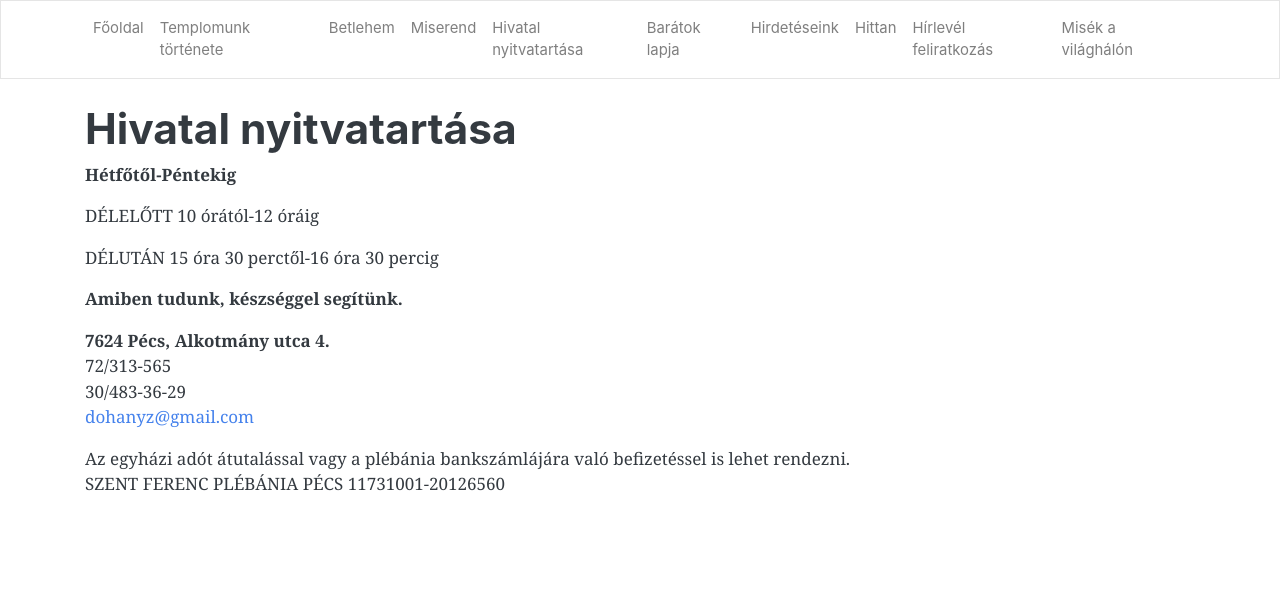
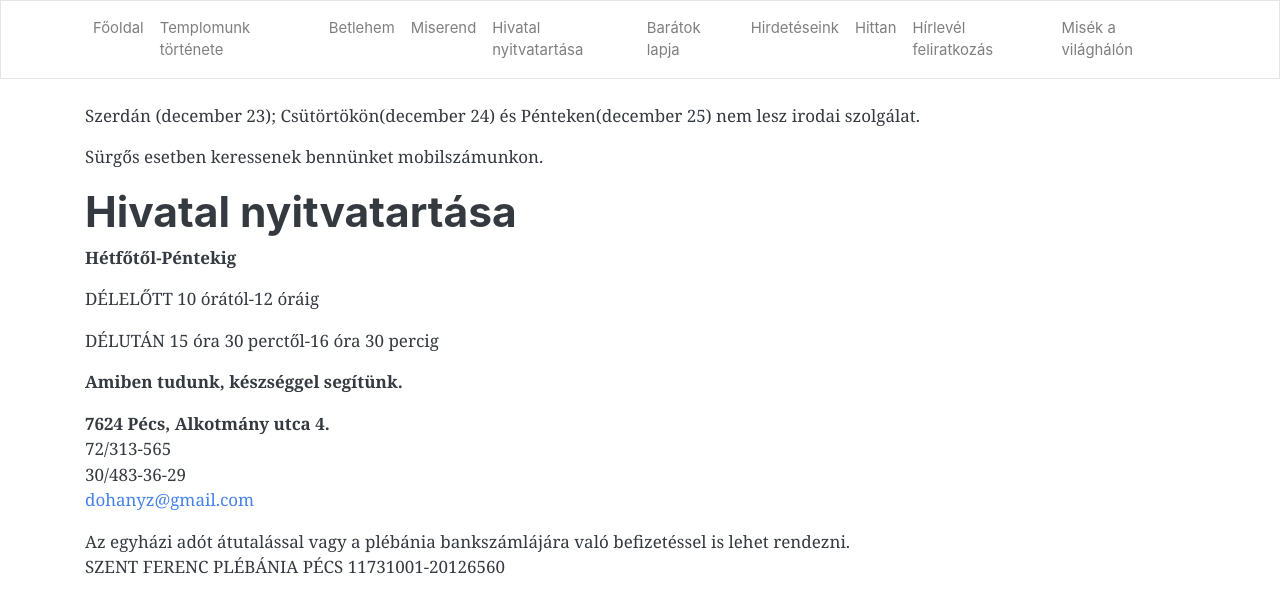
Before and after one commit to pecsi-ferences/pecsi-ferences.github.io, a Jekyll site: the page built from nyitvatartas.md, in a window 1280 px wide. Shown: the top 613 px of the page. Built offline with Jekyll 4.4.1, drawn with Linux system fonts in a browser that asks for light colours; nearby versions of some CDN libraries.

Commit message:
Update from Forestry.io Zoltán Dohány updated nyitvatartas.md

```diff
--- a/nyitvatartas.md
+++ b/nyitvatartas.md
@@ -3,6 +3,10 @@ layout: default
 title: Hivatal nyitvatartása
 
 ---
+Szerdán (december 23); Csütörtökön(december 24) és Pénteken(december 25) nem lesz irodai szolgálat.
+
+Sürgős esetben keressenek bennünket mobilszámunkon.
+
 # Hivatal nyitvatartása
 
 **Hétfőtől-Péntekig**
```
